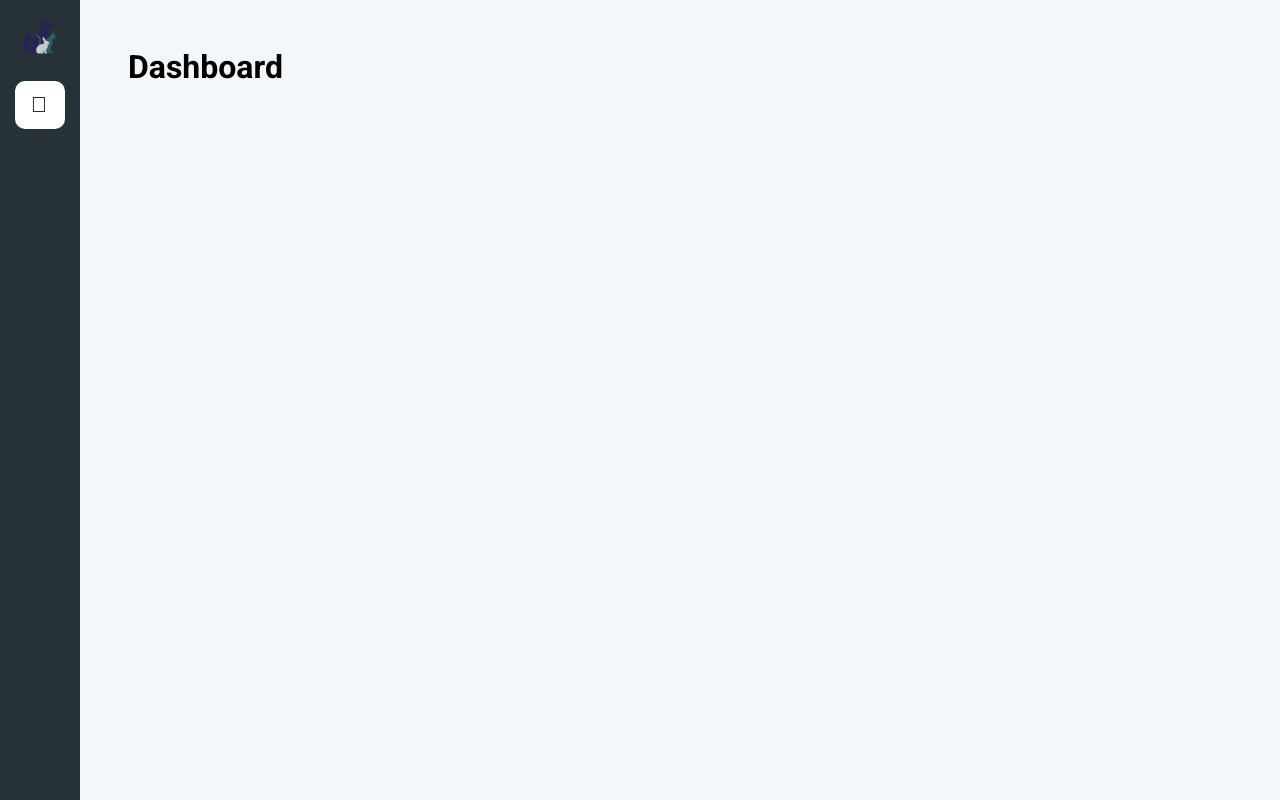
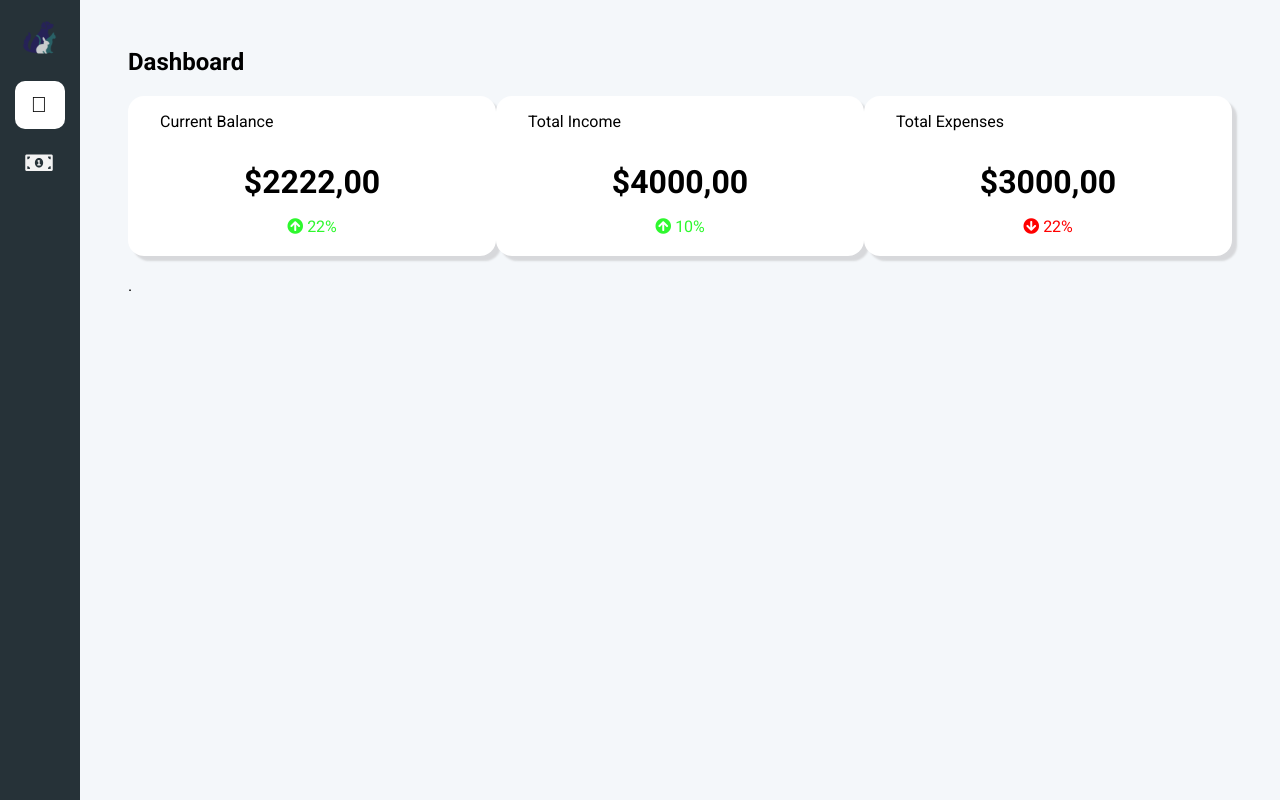
Before and after one commit to RafaelEtiene/ExpenseTrackerNGOProject, an Angular app in the folder ExpenseTrackerWeb/: page /dashboard in a window 1280 px wide. Built offline with nearby package versions, Linux system fonts and the light colour scheme.

Commit message:
Criandos cards do dashboard

```diff
--- a/ExpenseTrackerWeb/src/app/app-routing.module.ts
+++ b/ExpenseTrackerWeb/src/app/app-routing.module.ts
@@ -1,10 +1,12 @@
 import { NgModule } from '@angular/core';
 import { RouterModule, Routes } from '@angular/router';
 import { DashboardComponent } from './dashboard/dashboard.component';
+import { TransactionComponent } from './transaction/transaction.component';
 
 const routes: Routes = [
   {path: '', redirectTo: 'dashboard', pathMatch: 'full'},
-  {path: 'dashboard', component: DashboardComponent}
+  {path: 'dashboard', component: DashboardComponent},
+  {path: 'transaction', component: TransactionComponent}
 ];
 
 @NgModule({
--- a/ExpenseTrackerWeb/src/app/app.module.ts
+++ b/ExpenseTrackerWeb/src/app/app.module.ts
@@ -6,13 +6,15 @@ import { AppComponent } from './app.component';
 import { BodyComponent } from './body/body.component';
 import { SidenavComponent } from './sidenav/sidenav.component';
 import { DashboardComponent } from './dashboard/dashboard.component';
+import { TransactionComponent } from './transaction/transaction.component';
 
 @NgModule({
   declarations: [
     AppComponent,
     BodyComponent,
     SidenavComponent,
-    DashboardComponent
+    DashboardComponent,
+    TransactionComponent
   ],
   imports: [
     BrowserModule,
--- a/ExpenseTrackerWeb/src/app/dashboard/dashboard.component.css
+++ b/ExpenseTrackerWeb/src/app/dashboard/dashboard.component.css
@@ -0,0 +1,33 @@
+.cards {
+  display: flex;
+  align-items: center;
+  justify-content: space-around;
+  width: 100%;
+
+  .card {
+    display: flex;
+    width: 25rem;
+    height: 10rem;
+    border-radius: 1rem;
+    box-shadow: 5px 5px 2px #726f6f38;
+
+    .card-header {
+      text-align: start;
+      padding: 1rem 2rem;
+    }
+
+    .card-footer-balance {
+      text-align: center;
+      color: rgb(46, 248, 46);
+    }
+
+    .card-footer-expenses {
+      text-align: center;
+      color: rgb(255, 0, 0);
+    }
+
+    .card-body {
+      text-align: center;
+    }
+  }
+}
--- a/ExpenseTrackerWeb/src/app/dashboard/dashboard.component.html
+++ b/ExpenseTrackerWeb/src/app/dashboard/dashboard.component.html
@@ -1 +1,38 @@
-<h1>Dashboard</h1>
+<h2>Dashboard</h2>
+
+<div class="cards">
+  <div class="card">
+    <div class="card-header">
+      <p>Current Balance</p>
+    </div>
+    <div class="card-body">
+      <h1>$2222,00</h1>
+    </div>
+    <div class="card-footer-balance">
+      <span><i class="fa fa-arrow-circle-up" aria-hidden="true"></i> 22%</span>
+    </div>
+  </div>
+  <div class="card">
+    <div class="card-header">
+      Total Income
+    </div>
+    <div class="card-body">
+      <h1>$4000,00</h1>
+    </div>
+    <div class="card-footer-balance">
+      <span><i class="fa fa-arrow-circle-up" aria-hidden="true"></i> 10%</span>
+    </div>
+  </div>
+  <div class="card">
+    <div class="card-header">
+      <p>Total Expenses</p>
+    </div>
+    <div class="card-body">
+      <h1>$3000,00</h1>
+    </div>
+    <div class="card-footer-expenses">
+      <span><i class="fa fa-arrow-circle-down" aria-hidden="true"></i> 22%</span>
+    </div>
+  </div>
+</div>
+.
--- a/ExpenseTrackerWeb/src/app/sidenav/navData.ts
+++ b/ExpenseTrackerWeb/src/app/sidenav/navData.ts
@@ -3,5 +3,10 @@ export const navBarData = [
     routeLink: 'dashboard',
     icon: 'fal fa-home',
     label: 'Dashboard'
+  },
+  {
+    routeLink: 'transaction',
+    icon: 'fas fa-money-bill-alt',
+    label: 'Transactions'
   }
 ]
--- /dev/null
+++ b/ExpenseTrackerWeb/src/app/transaction/transaction.component.html
@@ -0,0 +1 @@
+<h2>Transaction</h2>
```
Also changed, not shown: ExpenseTrackerWeb/src/app/transaction/transaction.component.ts (added, +10 -0 lines), ExpenseTrackerWeb/src/app/transaction/transaction.component.css (added).
